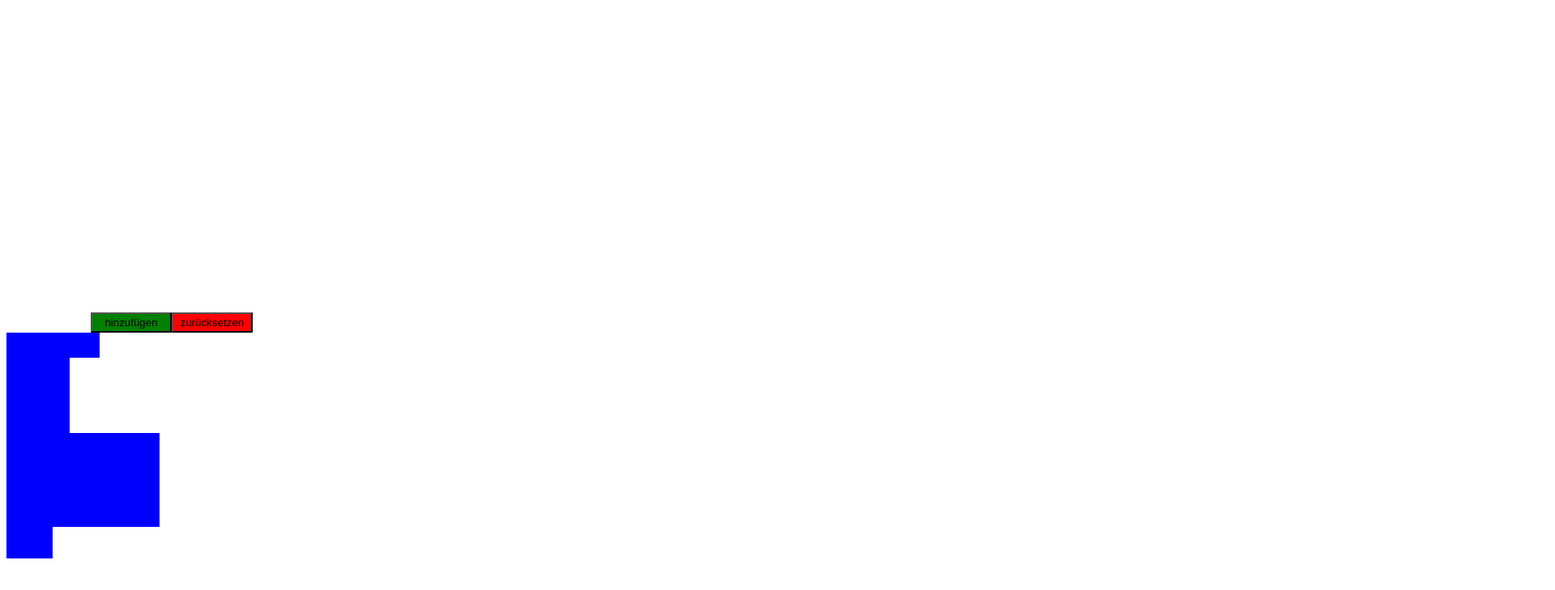
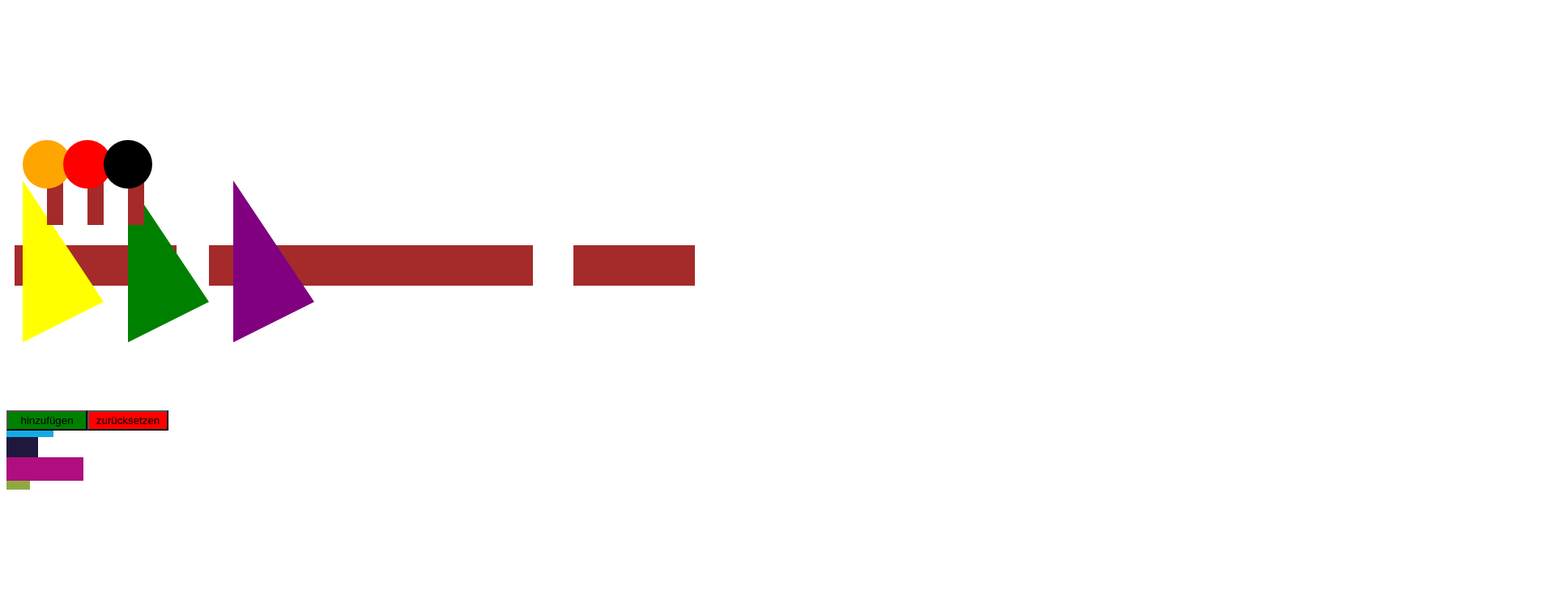
Before and after one commit to Lilli-Knecht/GIS-SoSe-2021, a plain HTML site: page Aufgabe2.3/index.html in a window 1280 px wide. Shown: the part 5-734 px from the top of the page at 81% size, 1920 px wide, since content can reach past the window. Drawn offline with Linux system fonts and the light colour scheme.

Commit message:
Aufgabe2.3_Zwischenstand3

```diff
--- a/Aufgabe2.3/data.js
+++ b/Aufgabe2.3/data.js
@@ -2,6 +2,7 @@
 var Aufgabe2_3;
 (function (Aufgabe2_3) {
     //Rumpfauswahlmoeglichkeiten
+    Aufgabe2_3.canvas = document.getElementById("Canvas_Schiff");
     Aufgabe2_3.alleRuempfe = [];
     let rumpf1 = { laenge: 200, name: "Wellenbrecher", form: Aufgabe2_3.canvas.getContext("2d") };
     rumpf1.form.fillStyle = "brown";
@@ -22,7 +23,7 @@ var Aufgabe2_3;
     segel1.form.beginPath();
     segel1.form.moveTo(20, 220);
     segel1.form.lineTo(20, 420);
-    segel1.form.lineTo(120, 320);
+    segel1.form.lineTo(120, 370);
     segel1.form.lineTo(20, 220);
     segel1.form.fill();
     Aufgabe2_3.alleSegel.push(segel1);
@@ -31,7 +32,7 @@ var Aufgabe2_3;
     segel2.form.beginPath();
     segel2.form.moveTo(150, 220);
     segel2.form.lineTo(150, 420);
-    segel2.form.lineTo(250, 320);
+    segel2.form.lineTo(250, 370);
     segel2.form.lineTo(150, 220);
     segel2.form.fill();
     Aufgabe2_3.alleSegel.push(segel2);
@@ -40,28 +41,34 @@ var Aufgabe2_3;
     segel3.form.beginPath();
     segel3.form.moveTo(280, 220);
     segel3.form.lineTo(280, 420);
-    segel3.form.lineTo(380, 320);
+    segel3.form.lineTo(380, 370);
     segel3.form.lineTo(280, 220);
     segel3.form.fill();
     Aufgabe2_3.alleSegel.push(segel3);
     //Steuerradauswahlmoeglichkeiten
     Aufgabe2_3.alleSteuerraeder = [];
     let steuer1 = { form: Aufgabe2_3.canvas.getContext("2d") }; //steuer1.form.ellipse(); --> Kreis
+    steuer1.form.fillStyle = "brown";
+    steuer1.form.fillRect(50, 200, 20, 75);
     steuer1.form.fillStyle = "orange";
     steuer1.form.beginPath();
-    steuer1.form.ellipse(10, 200, 30, 30, Math.PI / 4, 0, 2 * Math.PI);
+    steuer1.form.ellipse(50, 200, 30, 30, Math.PI / 4, 0, 2 * Math.PI);
     steuer1.form.fill();
     Aufgabe2_3.alleSteuerraeder.push(steuer1);
     let steuer2 = { form: Aufgabe2_3.canvas.getContext("2d") };
-    steuer2.form.fillStyle = "rot";
+    steuer2.form.fillStyle = "brown";
+    steuer2.form.fillRect(100, 200, 20, 75);
+    steuer2.form.fillStyle = "red";
     steuer2.form.beginPath();
-    steuer2.form.ellipse(60, 200, 30, 30, Math.PI / 4, 0, 2 * Math.PI);
+    steuer2.form.ellipse(100, 200, 30, 30, Math.PI / 4, 0, 2 * Math.PI);
     steuer2.form.fill();
     Aufgabe2_3.alleSteuerraeder.push(steuer2);
     let steuer3 = { form: Aufgabe2_3.canvas.getContext("2d") };
+    steuer3.form.fillStyle = "brown";
+    steuer3.form.fillRect(150, 200, 20, 75);
     steuer3.form.fillStyle = "black";
     steuer3.form.beginPath();
-    steuer3.form.ellipse(110, 200, 30, 30, Math.PI / 4, 0, 2 * Math.PI);
+    steuer3.form.ellipse(150, 200, 30, 30, Math.PI / 4, 0, 2 * Math.PI);
     steuer3.form.fill();
     Aufgabe2_3.alleSteuerraeder.push(steuer3);
 })(Aufgabe2_3 || (Aufgabe2_3 = {}));
--- a/Aufgabe2.3/index.html
+++ b/Aufgabe2.3/index.html
@@ -10,7 +10,7 @@
     <script src="script.js" defer></script>
 </head>
 <body>
-    <canvas id="Canvas_Schiff" width= 100% height= "400"></canvas>
+    <canvas id="Canvas_Schiff" width= 2000 height= "500"></canvas>
 
 </body>
 </html>
--- a/Aufgabe2.3/script.js
+++ b/Aufgabe2.3/script.js
@@ -30,17 +30,20 @@ var Aufgabe2_3;
     function erstelleRec(_wieViel) {
         for (let i = 0; i < _wieViel; i++) {
             let div = document.createElement("div");
-            div.style.height = ((Math.random() * 200) + 1).toString() + "px";
-            div.style.width = ((Math.random() * 200) + 1).toString() + "px";
-            div.style.backgroundColor = "blue";
+            div.style.height = ((Math.random() * 50) + 1).toString() + "px";
+            div.style.width = ((Math.random() * 100) + 1).toString() + "px";
+            div.style.backgroundColor = `rgb(${zufallFarbe().toString()}, ${zufallFarbe().toString()}, ${zufallFarbe().toString()})`;
             document.body.appendChild(div);
         }
+    }
+    function zufallFarbe() {
+        let zufall = (Math.random() * 255);
+        return zufall;
     }
     erstelleRec(4);
     //Aufgabe 2
     // Thema: Segelschiff
     //a)
-    Aufgabe2_3.canvas = document.getElementById("Canvas_Schiff");
     //alle interfaces in der interface.ts
     //b) hier alle Daten reinspeichern als ein Objekt (=Schiff)
     //auch in der interface.ts
```
Also changed, not shown: Aufgabe2.3/data.ts (+14 -7 lines), Aufgabe2.3/script.ts (+10 -4 lines), 2 other files.
